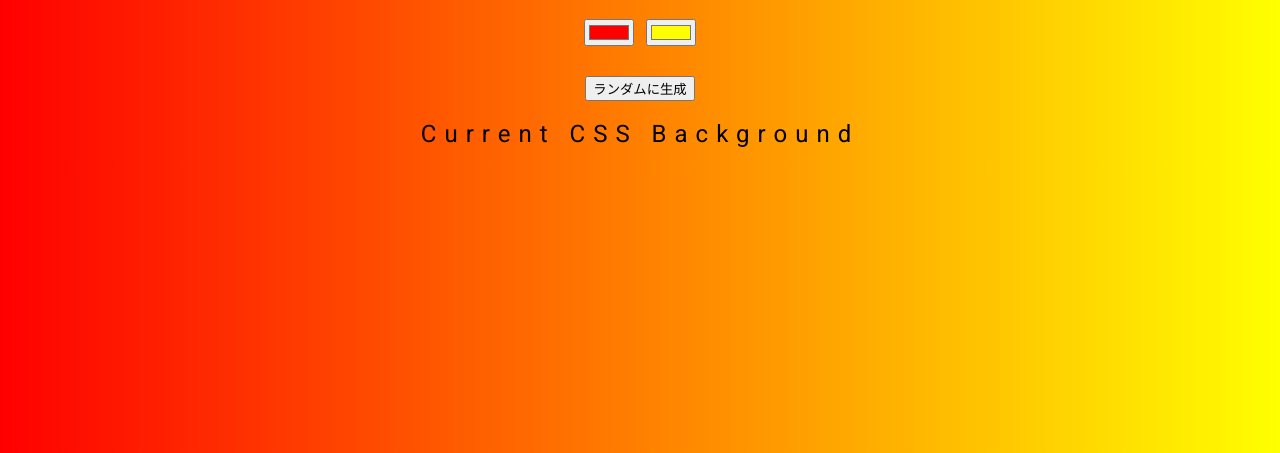
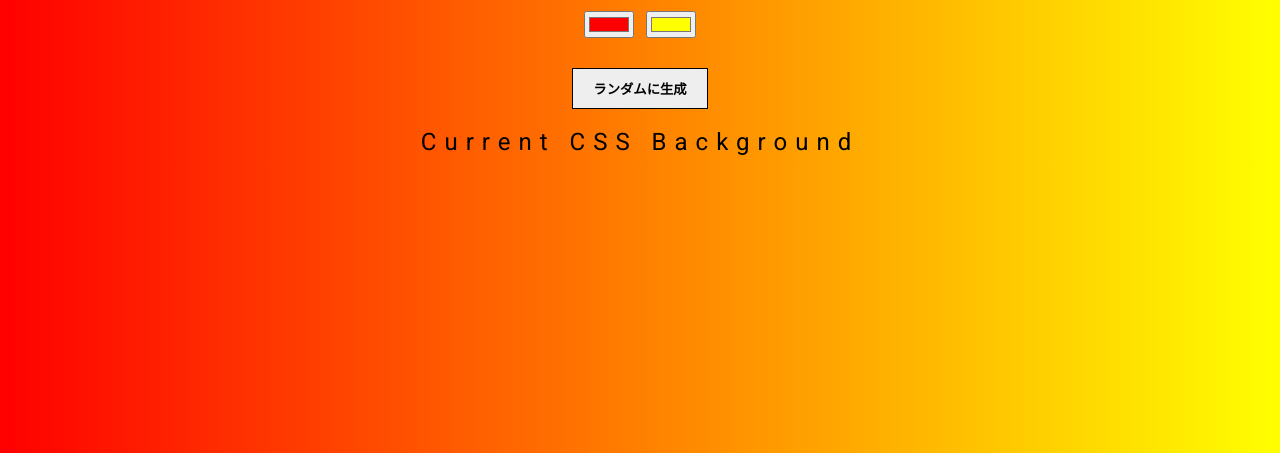
Before and after one commit to Kaji1127/background-generator, a plain HTML site: page index.html in a window 1280 px wide. Shown: the part 347-800 px from the top of the page. Drawn offline with Linux system fonts and the light colour scheme.

Commit message:
スタイル変更

```diff
--- a/style.css
+++ b/style.css
@@ -33,7 +33,7 @@ h1 {
 	cursor: pointer;
 }
 
-.color-random {
+#color-random {
 	padding: 10px 20px;
 	font-weight: bold;
 	background-color: #eee;
```
